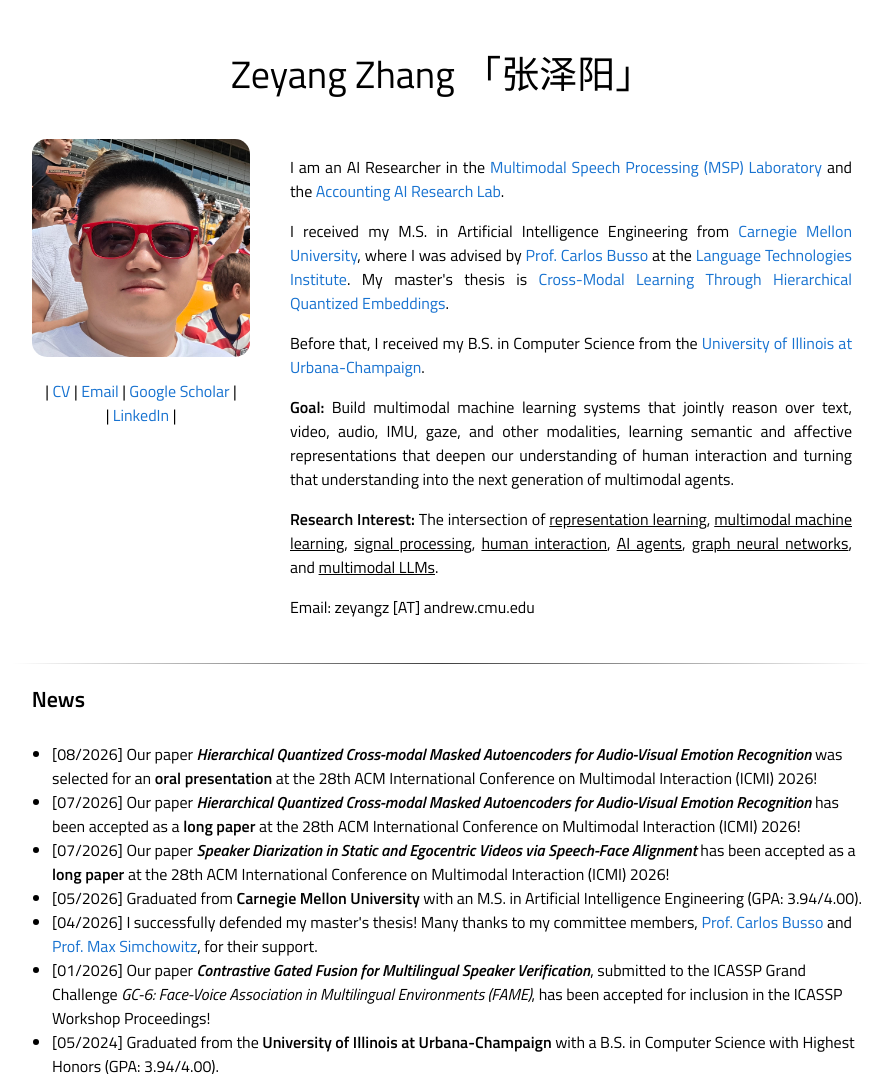
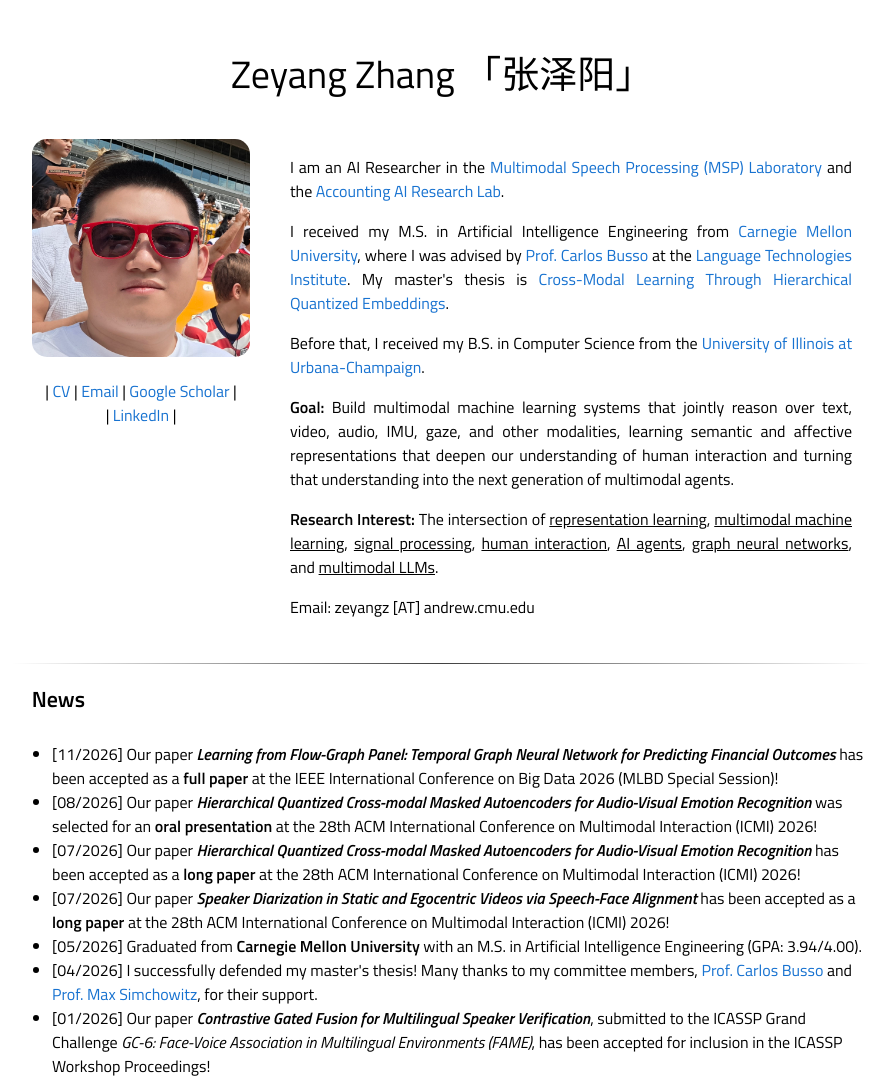
Before and after one commit to Hansuper666/zeyang-homepage, a plain HTML site: page index.html in a window 1280 px wide. Shown: the top 1081 px of the page, without its empty margins (198-1092 px from the left). Drawn offline with Linux system fonts and the light colour scheme.

Commit message:
Add IEEE BigData 2026 paper acceptance to news

```diff
--- a/index.html
+++ b/index.html
@@ -301,6 +301,7 @@ img {
   <tbody><tr><td><sectionheading>&nbsp;&nbsp;News</sectionheading></td></tr>
 </tbody></table>
 <ul>
+        <li>[11/2026] Our paper <b><i>Learning from Flow-Graph Panel: Temporal Graph Neural Network for Predicting Financial Outcomes</i></b> has been accepted as a <b>full paper</b> at the IEEE International Conference on Big Data 2026 (MLBD Special Session)!</li>
         <li>[08/2026] Our paper <b><i>Hierarchical Quantized Cross-modal Masked Autoencoders for Audio-Visual Emotion Recognition</i></b> was selected for an <b>oral presentation</b> at the 28th ACM International Conference on Multimodal Interaction (ICMI) 2026!</li>
         <li>[07/2026] Our paper <b><i>Hierarchical Quantized Cross-modal Masked Autoencoders for Audio-Visual Emotion Recognition</i></b> has been accepted as a <b>long paper</b> at the 28th ACM International Conference on Multimodal Interaction (ICMI) 2026!</li>
         <li>[07/2026] Our paper <b><i>Speaker Diarization in Static and Egocentric Videos via Speech-Face Alignment</i></b> has been accepted as a <b>long paper</b> at the 28th ACM International Conference on Multimodal Interaction (ICMI) 2026!</li>
```
